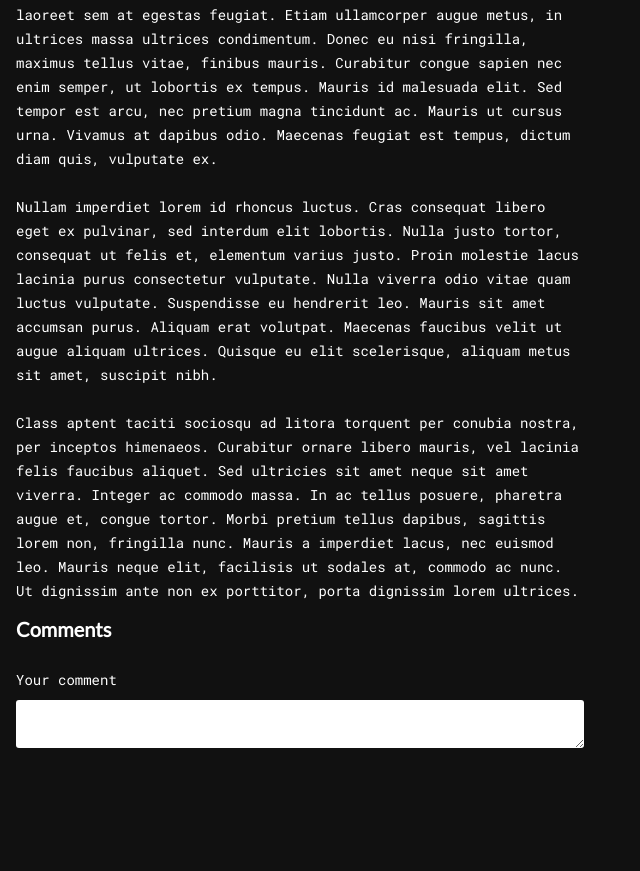
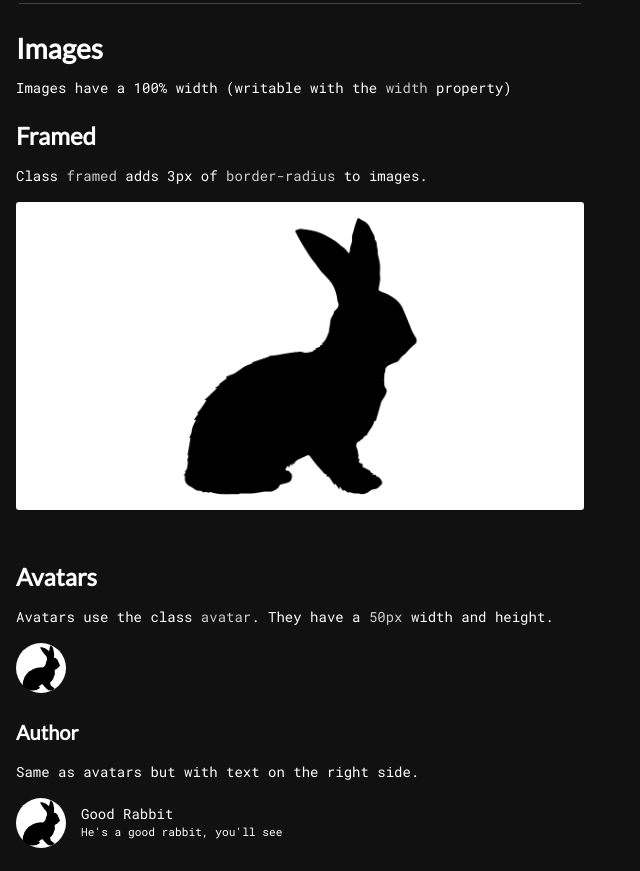
Before and after one commit to quantumsheep/acacia, a website: page static/index.html in a window 1280 px wide. Shown: the part 1649-2520 px from the top of the page, without its empty margins (0-640 px from the left). Before the commit the page ends 2420 px from the top, so only its background shows below. Drawn offline with nearby package versions, Linux system fonts and the light colour scheme.

Commit message:
Add img styling

```diff
--- a/static/index.html
+++ b/static/index.html
@@ -13,6 +13,7 @@
 </head>
 
 <body style="width: 600px;">
+  <img src="/acacia.png" width="200">
   <div class="box">
     <button id="switch" class="fixed top right">Switch to bright</button>
 
@@ -77,6 +78,32 @@
       <textarea id="textarea-input" autocomplete="off"></textarea>
     </div>
 
+    <hr>
+
+    <h2>Images</h2>
+    <p>Images have a 100% width (writable with the <span class="grey">width</span> property)</p>
+
+    <h3>Framed</h3>
+    <p>Class <span class="grey">framed</span> adds 3px of <span class="grey">border-radius</span> to images.</p>
+    <img class="framed" src="/good-rabbit.png" width="100%">
+
+    <br>
+    <br>
+
+    <h3>Avatars</h3>
+    <p>Avatars use the class <span class="grey">avatar</span>. They have a <span class="grey">50px</span> width and height.</p>
+    <div class="avatar" style="background-image: url(/good-rabbit.png);"></div>
+
+    <h4>Author</h4>
+    <p>Same as avatars but with text on the right side.</p>
+    <div class="author">
+      <div class="avatar" style="background-image: url(/good-rabbit.png);"></div>
+      <summary>
+        <div>Good Rabbit</div>
+        <small>He's a good rabbit, you'll see</small>
+      </summary>
+    </div>
+
     <br>
     <br>
     <br>
--- a/static/theme-dark.css
+++ b/static/theme-dark.css
@@ -2,7 +2,8 @@
 @import url('https://fonts.googleapis.com/css?family=Lato');
 
 * {
-  box-sizing: border-box;
+  -webkit-box-sizing: border-box;
+          box-sizing: border-box;
 }
 
 html {
@@ -22,7 +23,7 @@ body {
 
 h1, h2, h3, h4, h5, h6 {
   font-family: 'Lato', sans-serif;
-  margin-top: 0;
+  margin-bottom: 1rem;
 }
 
 h1 {
@@ -51,6 +52,8 @@ h6 {
 
 p {
   white-space: pre-line;
+  text-align: justify;
+  text-justify: inter-word;
 }
 
 button {
@@ -60,6 +63,8 @@ button {
   padding: 0.5rem 1.75rem;
   border-radius: 3px;
   margin-bottom: 1rem;
+  -webkit-transition: all .2s;
+  -o-transition: all .2s;
   transition: all .2s;
 }
 
@@ -238,7 +243,51 @@ input[type=range]::-ms-fill-upper {
  * Textarea
  */
 textarea {
+  min-height: 120px;
   resize: vertical;
+}
+
+/**
+ * Images
+ */
+img {
+  max-width: 100%;
+}
+
+img.framed {
+  border-radius: 3px;
+}
+
+.avatar {
+  height: 50px;
+  min-height: 50px;
+  width: 50px;
+  min-width: 50px;
+  background-size: cover;
+  background-position: center;
+  border-radius: 100%;
+  margin-right: 15px;
+}
+
+.author {
+  display: -webkit-box;
+  display: -ms-flexbox;
+  display: flex;
+}
+
+.author > summary {
+  list-style: none;
+  line-height: 18px;
+  display: -webkit-box;
+  display: -ms-flexbox;
+  display: flex;
+  -webkit-box-orient: vertical;
+  -webkit-box-direction: normal;
+      -ms-flex-direction: column;
+          flex-direction: column;
+  -webkit-box-pack: center;
+      -ms-flex-pack: center;
+          justify-content: center;
 }
 
 /**
@@ -249,11 +298,21 @@ textarea {
 }
 
 .center {
+  display: -webkit-box;
+  display: -ms-flexbox;
   display: flex;
-  justify-content: center;
-  align-items: center;
+  -webkit-box-pack: center;
+      -ms-flex-pack: center;
+          justify-content: center;
+  -webkit-box-align: center;
+      -ms-flex-align: center;
+          align-items: center;
 }
 
+
+/**
+ * Position helpers
+ */
 .relative {
   position: relative;
 }
@@ -281,3 +340,23 @@ textarea {
 .left {
   left: 0;
 }
+
+/**
+ * Coloration
+ */
+.grey {
+  color: #ccc;
+}
+
+.red {
+  color: #ff9090;
+}
+
+/**
+ * Displaying class
+ */
+.flex {
+  display: -webkit-box;
+  display: -ms-flexbox;
+  display: flex;
+}
```
Also changed, not shown: static/acacia.png (added), static/good-rabbit.png (added).
